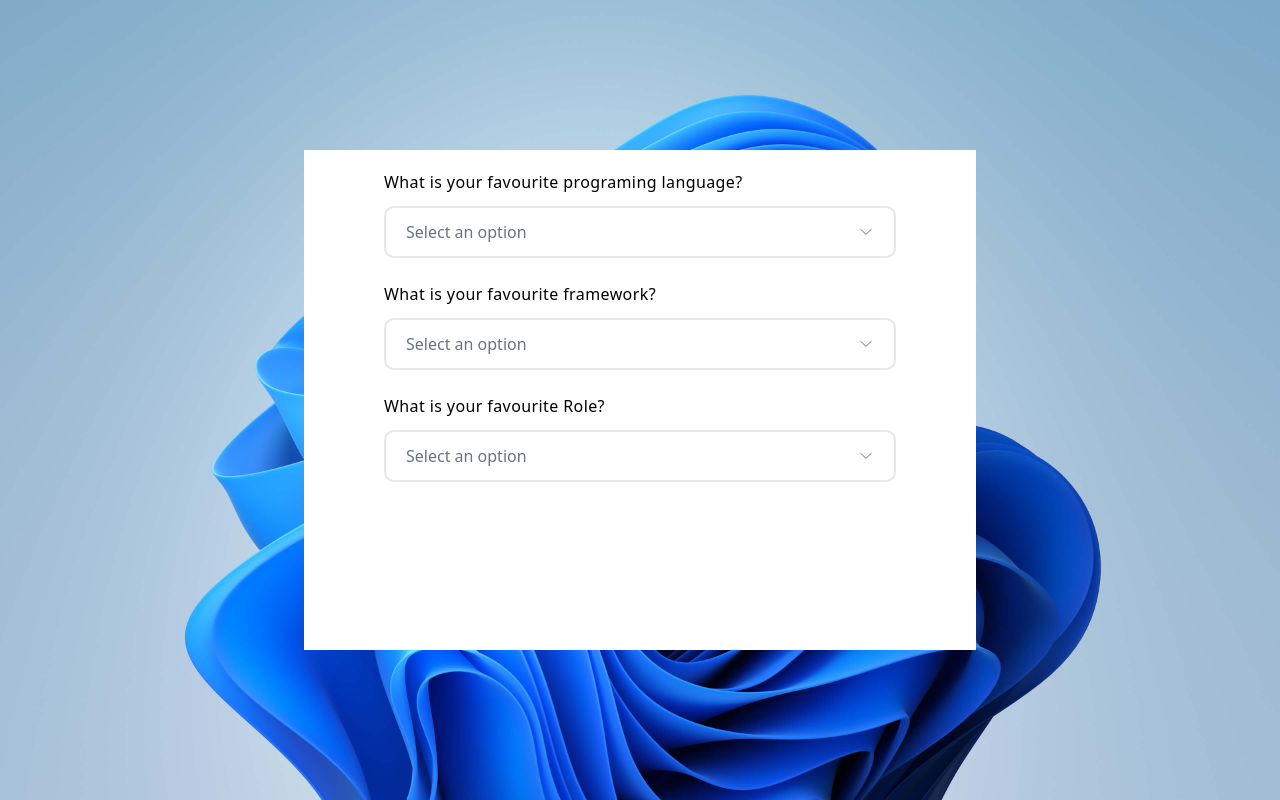
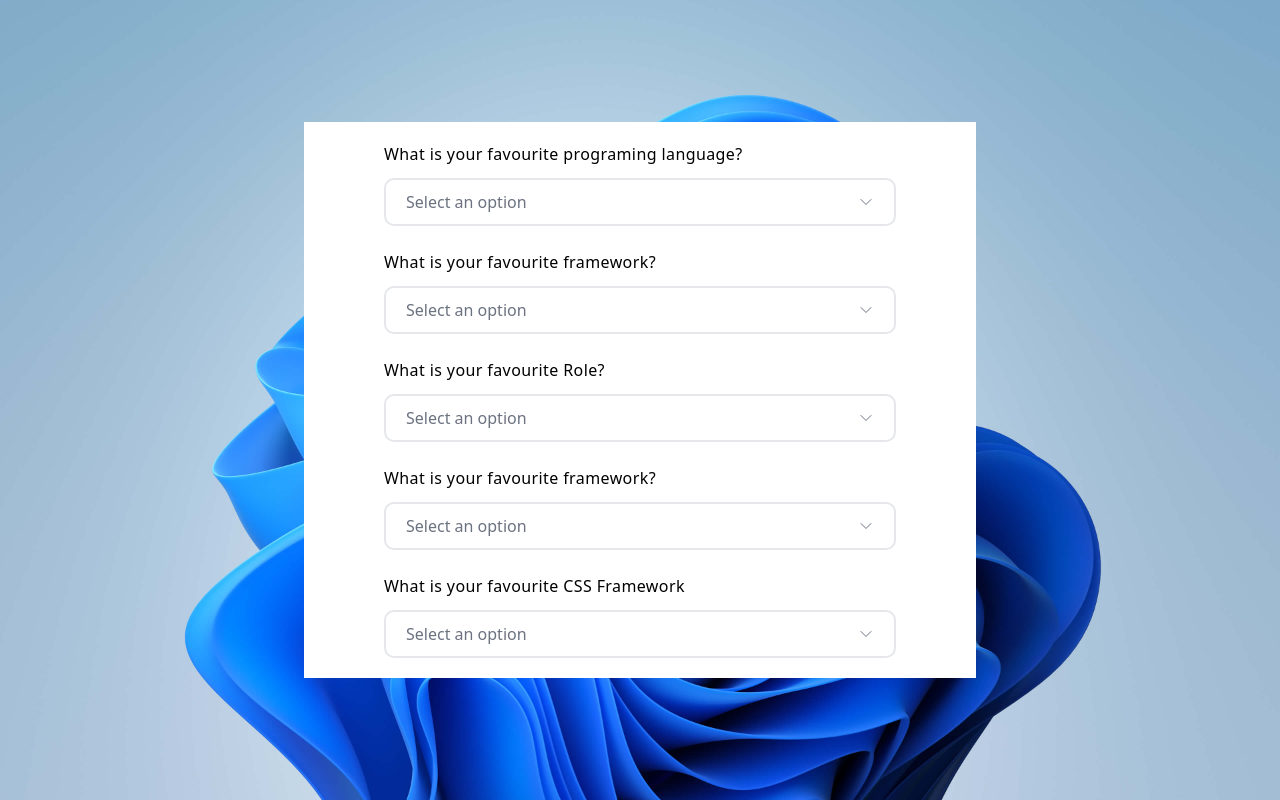
Before and after one commit to dev-arise-source/custom-select-box, a React (Vite) app: page / in a window 1280 px wide. Built offline with nearby package versions, Linux system fonts and the light colour scheme.

Commit message:
completed project

```diff
--- a/src/App.tsx
+++ b/src/App.tsx
@@ -1,5 +1,10 @@
 import SelectBox from "./selectBox";
-import { frameworkOption, roleOption, languageOption } from "./assets/option";
+import {
+  frameworkOption,
+  roleOption,
+  languageOption,
+  uiOption,
+} from "./assets/option";
 
 function App() {
   return (
@@ -35,6 +40,19 @@ function App() {
             label="What is your favourite Role?"
             options={roleOption}
           />
+          <br />
+          <SelectBox
+            popUp
+            label="What is your favourite framework?"
+            options={frameworkOption}
+          />
+          <br />
+
+          <SelectBox
+            // popUp
+            label="What is your favourite CSS Framework"
+            options={uiOption}
+          />
         </div>
 
         {/* <select name="Hello" id="">
--- a/src/assets/option.ts
+++ b/src/assets/option.ts
@@ -53,6 +53,11 @@ const frameworkOption = [
     title: "Flutter",
     value: "flutter",
   },
+
+  {
+    title: "Express",
+    value: "express",
+  },
 ];
 const roleOption = [
   {
@@ -72,5 +77,39 @@ const roleOption = [
     value: "ml",
   },
 ];
+const uiOption = [
+  {
+    title: "Bootsrap",
+    value: "bs",
+  },
+  {
+    title: "Tailwind Css",
+    value: "tc",
+  },
+  {
+    title: "Chakra",
+    value: "ch",
+  },
+  {
+    title: "Material UI",
+    value: "mui",
+  },
+  {
+    title: "Cuppertino",
+    value: "cu",
+  },
+  {
+    title: "Vanilla css",
+    value: "vanilla",
+  },
+  {
+    title: "Styled components",
+    value: "styled",
+  },
+  {
+    title: "Sass",
+    value: "sass",
+  },
+];
 
-export { languageOption, frameworkOption, roleOption };
+export { languageOption, frameworkOption, roleOption, uiOption };
--- a/src/selectBox.tsx
+++ b/src/selectBox.tsx
@@ -31,13 +31,15 @@ function SelectBox(props: Props) {
   } = props;
 
   const Overlay = useRef<null | HTMLDivElement>(null);
+  const OptionsWrapper = useRef<null | HTMLUListElement>(null);
+  const SelectBox = useRef<null | HTMLDivElement>(null);
 
   function getDefault(): SelectOption {
     if (defaultOption) return defaultOption;
 
-    console.log(
-      `You did not pass a default option at ${label} select box . default could be a titled description of your select box with a value of an empty string ""`
-    );
+    // console.log(
+    //   `You did not pass a default option at ${label} select box . default could be a titled description of your select box with a value of an empty string ""`
+    // );
 
     return {
       title: "Select an option",
@@ -50,6 +52,8 @@ function SelectBox(props: Props) {
   const [isDefault, setIsDefault] = useState(true);
   const [search, setSearch] = useState("");
   const [_options, setOptions] = useState(options);
+  const [_popUp, setPopUp] = useState(popUp);
+  const [position, setPosition] = useState<"top" | "bottom">("bottom");
 
   function onChangeHandler(onchange: Props["onChange"]) {
     if (onChange) {
@@ -92,7 +96,34 @@ function SelectBox(props: Props) {
     setOptions(newOption);
   }, [search, options]);
 
-  useEffect(() => {}, []);
+  useEffect(() => {
+    if (popUp) return;
+    if (!SelectBox.current || !OptionsWrapper.current) return;
+    const wrapper = OptionsWrapper.current;
+    const selectBox = SelectBox.current;
+
+    // select box rect
+    const rect = selectBox.getBoundingClientRect();
+    const selectBoxTop = rect.top;
+    const selectBoxBottom = rect.bottom;
+
+    const wrapperHeight = wrapper.getBoundingClientRect().height;
+    const deviceHeight = window.innerHeight;
+
+    const spaceBelowSelectBox = deviceHeight - selectBoxBottom;
+    const spaceAboveSelectBox = selectBoxTop;
+
+    if (wrapperHeight < spaceBelowSelectBox) {
+      setPosition("bottom");
+      return console.log("enough space at the bottom");
+    } else if (wrapperHeight < spaceAboveSelectBox) {
+      setPosition("top");
+      return console.log("enough space at the top");
+    } else {
+      setPopUp(true);
+      return console.log("wrapper is too long");
+    }
+  }, [show, popUp]);
 
   return (
     <>
@@ -104,14 +135,15 @@ function SelectBox(props: Props) {
 
         {/* select box */}
         <div
+          ref={SelectBox}
           onClick={showSelectModal}
           className={`bg-white flex items-center px-3 sm:px-5 rounded-[10px] border-2 cursor-pointer ${
             label && "mt-3"
-          } ${!valid && "border-red-600"}`}
+          } ${!valid && "border-red-600"} `}
         >
           {/* selceted option displayed */}
           <p
-            className={`w-full flex items-center h-11 md:h-12  truncate ${
+            className={`w-full flex items-center h-11  truncate ${
               isDefault
                 ? "text-gray-500 font-extralight"
                 : "text-black font-normal"
@@ -132,11 +164,14 @@ function SelectBox(props: Props) {
 
         {/* select options wrapper */}
         <ul
+          ref={OptionsWrapper}
           className={`border z-[99999] drop-shadow-x w-[inherit] min-w-[280px] overflow-y-auto bg-white hide_scroll_bar ${
-            popUp
+            _popUp
               ? "fixed max-w-sm max-h-[350px] left-[50%] top-[50%] translate-x-[-50%] translate-y-[-50%] rounded"
-              : "absolute top-[100%] max-h-[90vh]"
-          } ${show ? "" : "hidden"}`}
+              : `absolute max-h-[90vh] ${
+                  position === "bottom" ? "top-[100%]" : "bottom-[100%]"
+                }`
+          } ${show ? "" : "collapse"}`}
         >
           {/* default option */}
           {options.length <= 5 && (
```
